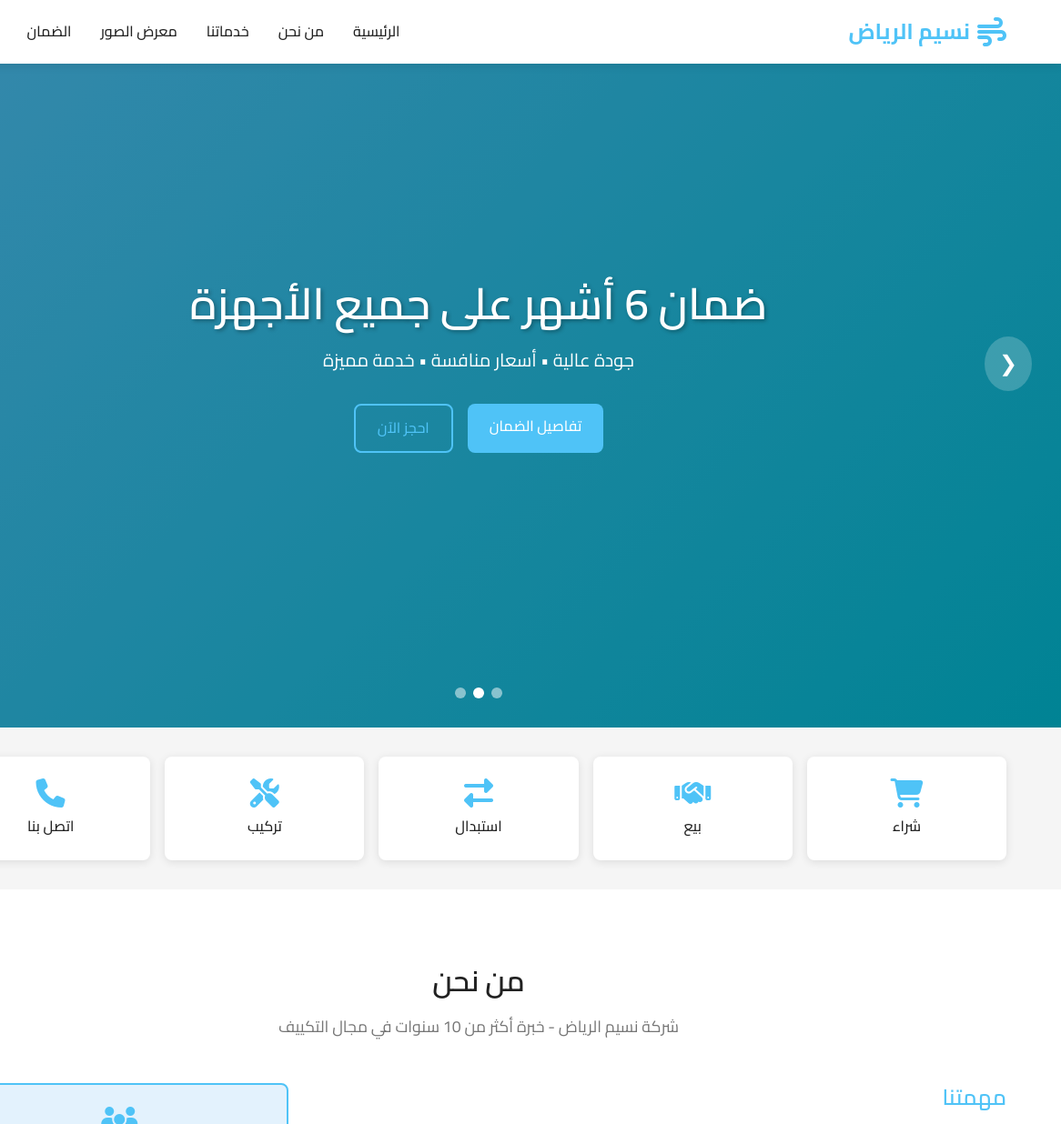
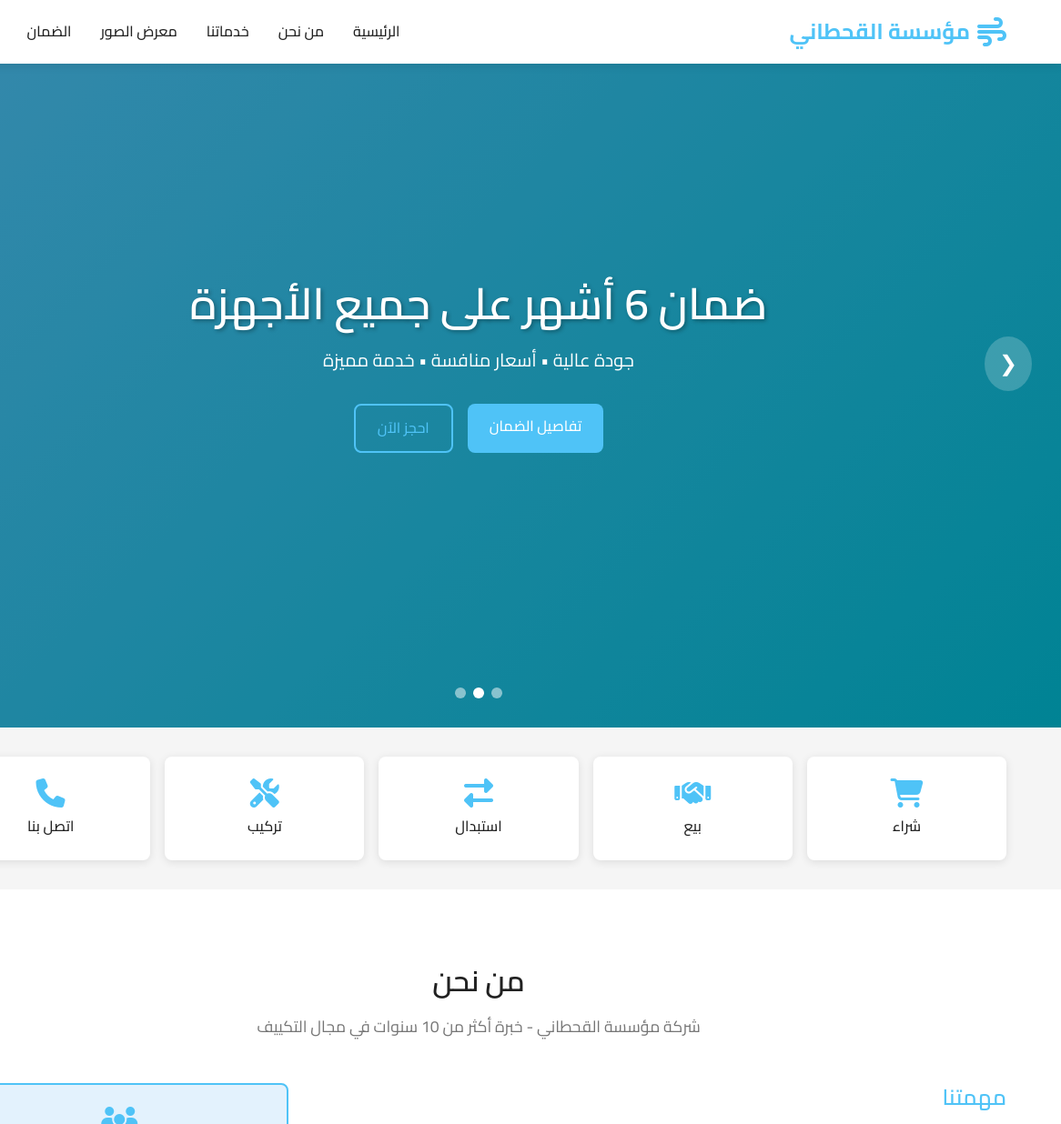
Before and after one commit to omarhesham1010/Elqahtani, a website: page index.html in a window 1280 px wide. Shown: the top 1236 px of the page at 91% size, 114-1280 px from the left. Drawn offline with Linux system fonts and the light colour scheme.

Commit message:
Update site content

```diff
--- a/index.html
+++ b/index.html
@@ -3,8 +3,8 @@
 <head>
     <meta charset="UTF-8">
     <meta name="viewport" content="width=device-width, initial-scale=1.0">
-    <title>نسيم الرياض - خدمات تكييف الهواء</title>
-    <meta name="description" content="نسيم الرياض - شركة متخصصة في بيع وشراء واستبدال أجهزة التكييف مع خدمات التركيب والصيانة. ضمان 6 أشهر على جميع الأجهزة.">
+    <title>مؤسسة القحطاني - خدمات تكييف الهواء</title>
+    <meta name="description" content="مؤسسة القحطاني - شركة متخصصة في بيع وشراء واستبدال أجهزة التكييف مع خدمات التركيب والصيانة. ضمان 6 أشهر على جميع الأجهزة.">
 
     <!-- Fonts -->
     <link rel="preconnect" href="https://fonts.googleapis.com">
@@ -24,7 +24,7 @@
             <div class="nav-container">
                 <div class="nav-logo">
                     <i class="fas fa-wind"></i>
-                    <span>نسيم الرياض</span>
+                    <span>مؤسسة القحطاني</span>
                 </div>
 
                 <div class="nav-menu" id="nav-menu">
@@ -125,7 +125,7 @@
         <div class="container">
             <div class="section-header">
                 <h2>من نحن</h2>
-                <p>شركة نسيم الرياض - خبرة أكثر من 10 سنوات في مجال التكييف</p>
+                <p>شركة مؤسسة القحطاني - خبرة أكثر من 10 سنوات في مجال التكييف</p>
             </div>
 
             <div class="about-content">
@@ -505,7 +505,7 @@
                         <i class="fas fa-star"></i>
                         <i class="fas fa-star"></i>
                     </div>
-                    <p>"استبدلت جهازي القديم بجهاز جديد مع خصم جيد. الخدمة كانت سريعة وممتازة."</p>
+                    <p>"استبدلت جهازي القديم بجهاز مستعمل مع خصم جيد. الخدمة كانت سريعة وممتازة."</p>
                     <div class="review-author">
                         <h4>خالد عبدالله</h4>
                         <span>حي الملك فهد - الرياض</span>
@@ -593,7 +593,7 @@
                 <div class="footer-section">
                     <div class="footer-logo">
                         <i class="fas fa-wind"></i>
-                        <span>نسيم الرياض</span>
+                        <span>مؤسسة القحطاني</span>
                     </div>
                     <p>شركة متخصصة في خدمات التكييف في الرياض. نقدم أفضل الخدمات بأسعار منافسة وضمان شامل.</p>
                 </div>
@@ -631,7 +631,7 @@
             </div>
 
             <div class="footer-bottom">
-                <p>&copy; 2024 نسيم الرياض. جميع الحقوق محفوظة.</p>
+                <p>&copy; 2024 مؤسسة القحطاني. جميع الحقوق محفوظة.</p>
             </div>
         </div>
     </footer>
```
